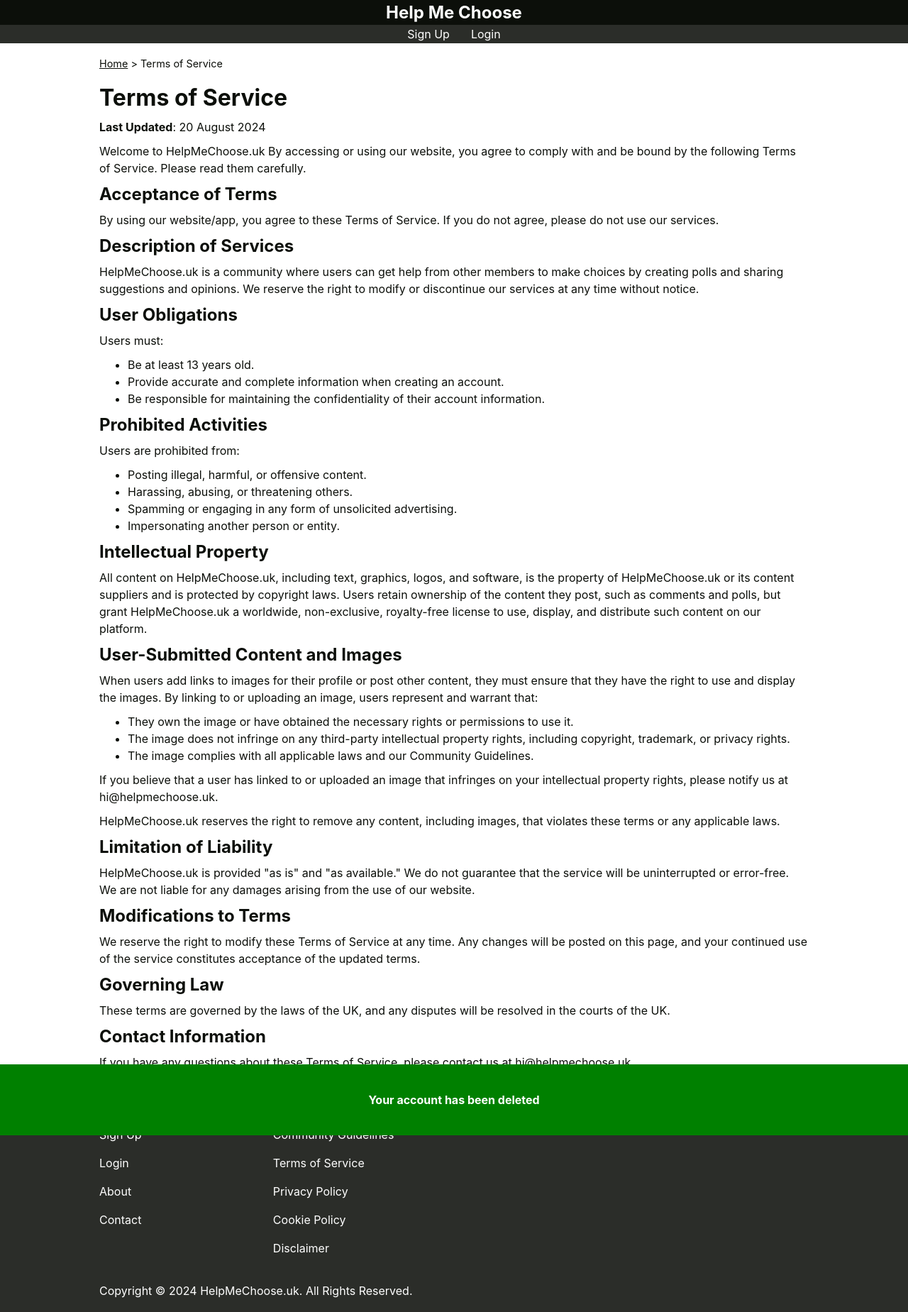
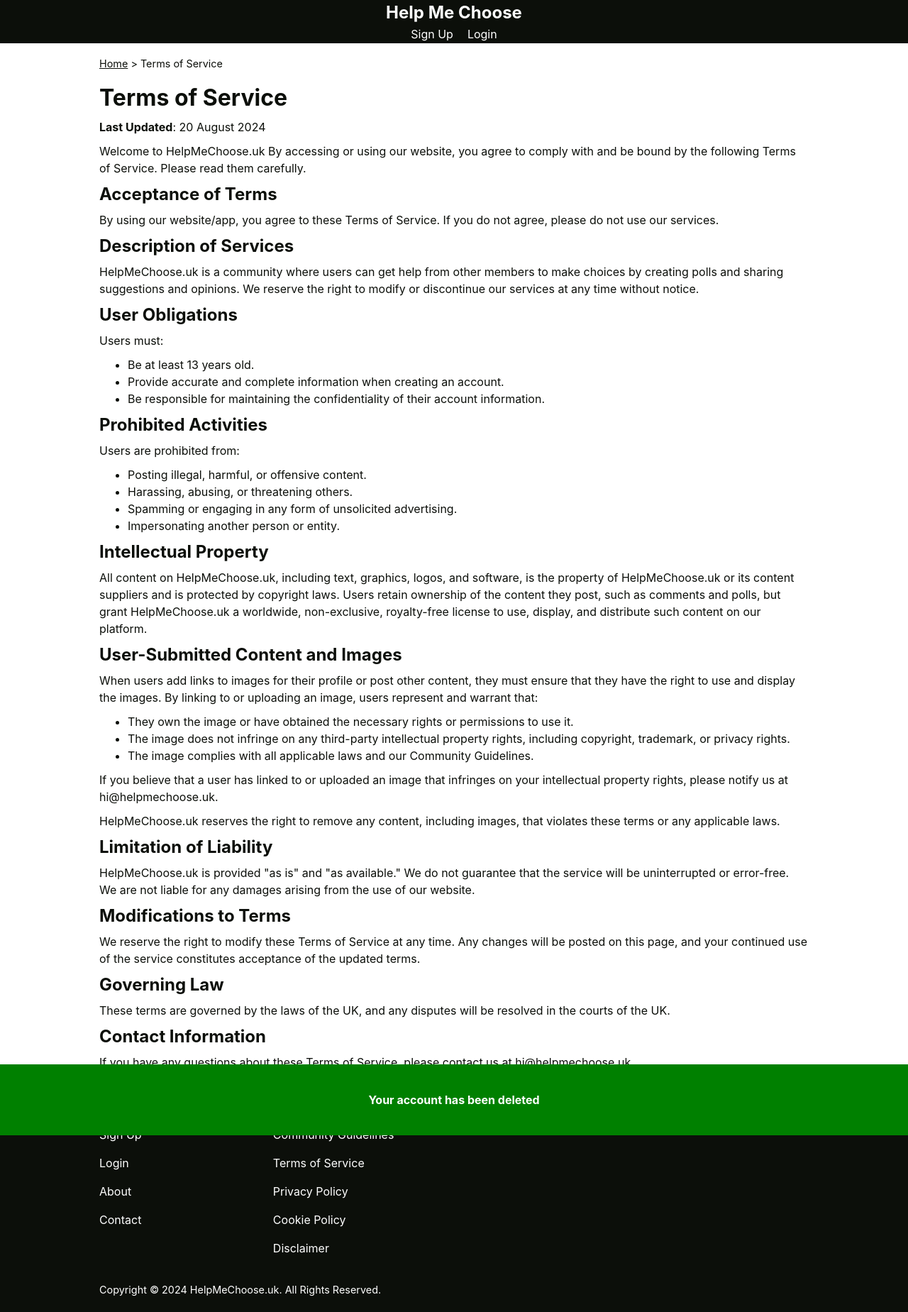
Before and after one commit to johnnyfwk/help-me-choose-front-end, a React (Vite) app: page /terms-of-service in a window 1280 px wide. Shown: the whole page at 71% size. Built offline with nearby package versions, Linux system fonts and the light colour scheme; no server answers.

Commit message:
Changing colour of nav and footer backgrounds.

```diff
--- a/src/components/CommentCard.jsx
+++ b/src/components/CommentCard.jsx
@@ -221,7 +221,7 @@
                         comment={originalComment}
                         handleComment={handleEditComment}
                     />
-                    : <p className="copy-output">{visibleComment}</p> // change
+                    : <p className="copy-output">{visibleComment}</p>
                 }
 
                 <div>
--- a/src/index.css
+++ b/src/index.css
@@ -29,7 +29,7 @@
     --poll-owner-image: 40px;
     --nav-button-dimensions: 20px;
 
-    background-color: var(--jet);
+    background-color: var(--night);
     color: var(--night);
 }
 
@@ -122,13 +122,12 @@
     background: var(--night);
     text-align: center;
     padding: 3px;
+    position: sticky;
+    top: 0;
 }
 
 #logo {
-    /* background-color: var(--night); */
     font-size: 1.5rem;
-    position: sticky;
-    top: 0;
     font-weight: bold;
 }
 
@@ -144,7 +143,6 @@
 }
 
 #nav-button {
-    /* background-color: lime; */
     cursor: pointer;
     width: var(--nav-button-dimensions);
     height: var(--nav-button-dimensions);
@@ -156,7 +154,7 @@
 }
 
 #nav-button > div {
-    background-color: var(--white);
+    background-color: var(--rose);
     width: 100%;
     height: 5px;
     position: absolute;
@@ -172,16 +170,17 @@
 }
 
 #nav-main {
-    background-color: var(--jet);
+    background-color: var(--night);
     position: fixed;
     width: 100%;
     height: 100%;
     left: 100%;
     display: grid;
-    gap: 30px;
+    gap: 20px;
     align-content: start;
     text-align: center;
     padding: var(--padding-left-and-right);
+    font-size: 1.2rem;
     transition: left 0.3s ease;
 }
 
@@ -199,7 +198,7 @@
 
 #logout-button:hover,
 #nav-main a:hover {
-    text-decoration: underline;
+    color: var(--rose);
 }
 
 header {
@@ -453,9 +452,12 @@
 
 /************************ POLL PAGE ************************/
 #poll-details {
-    /* background: orange; */
     display: grid;
     gap: 10px
+}
+
+#poll-description {
+    font-size: 1.1rem;
 }
 
 .poll-category:link,
@@ -617,6 +619,10 @@
 .footer-links-section-heading {
     font-weight: bold;
 }
+
+#copyright {
+    font-size: 0.9rem;
+}
 /************************ FOOTER ************************/
 
 
@@ -637,6 +643,7 @@
         justify-content: center;
         text-align: initial;
         padding: 3px var(--padding-left-and-right);
+        font-size: initial;
     }
 
     h1 {
--- a/src/pages/Poll.jsx
+++ b/src/pages/Poll.jsx
@@ -56,7 +56,7 @@
     const [comment, setComment] = useState("");
     const [postCommentError, setPostCommentError] = useState("");
 
-    const commentsPerPage = 3;
+    const commentsPerPage = 10;
     const [comments, setComments] = useState([]);
     const [isFetchingComments, setIsFetchingComments] = useState(false);
     const [commentsPage, setCommentsPage] = useState(1);
@@ -630,7 +630,7 @@
                                 handleDescription={handleDescription}
                             />
                         </>
-                        : <p className="copy-output">{poll.pollDescription}</p>
+                        : <p id="poll-description" className="copy-output">{poll.pollDescription}</p>
                     }
 
                     {isEditingPoll
--- a/src/pages/Profile.jsx
+++ b/src/pages/Profile.jsx
@@ -51,7 +51,7 @@
     const [isDeletingAccount, setIsDeletingAccount] = useState(false);
     const [deleteAccountError, setDeleteAccountError] = useState("");
 
-    const cardsPerPage = 3;
+    const cardsPerPage = 10;
 
     const [isFetchingPolls, setIsFetchingPolls] = useState(false);
     const [pollsPage, setPollsPage] = useState(1);
```
